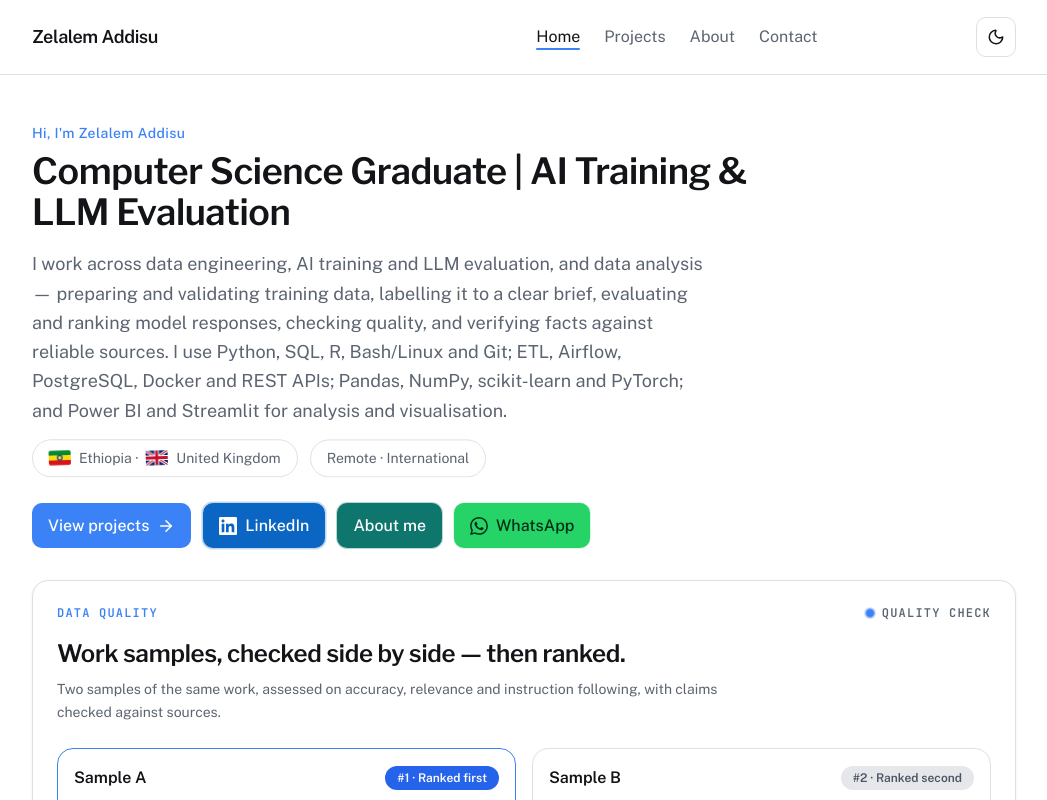
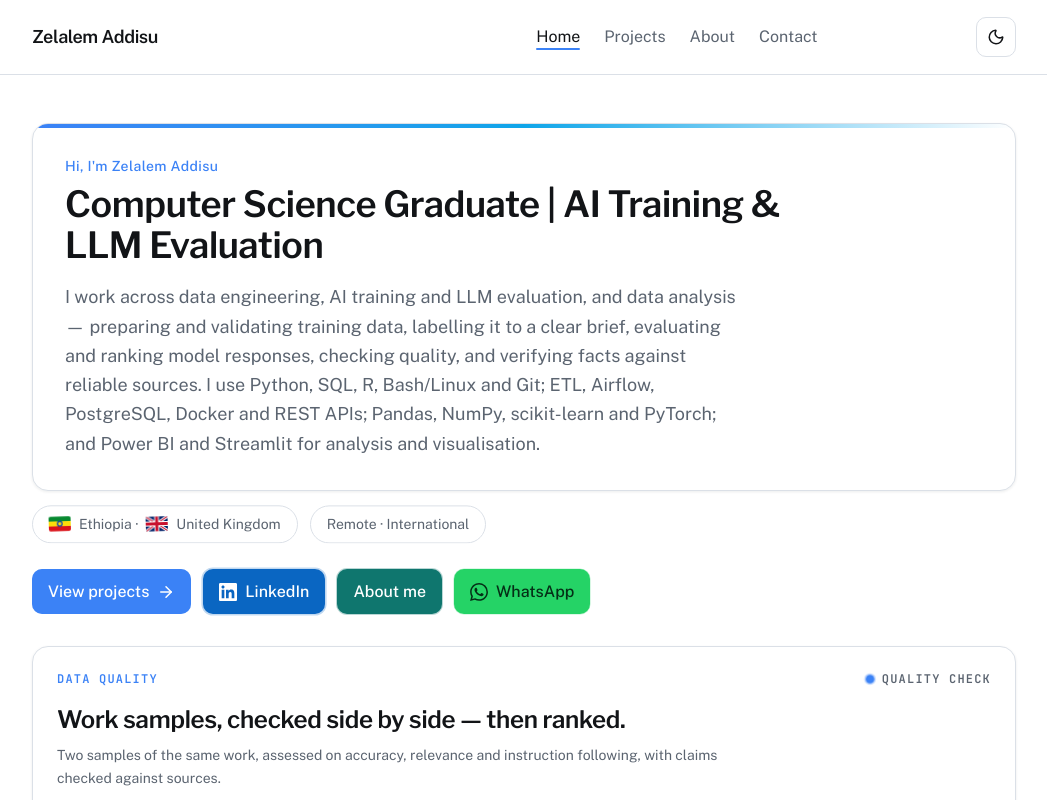
Before and after one commit to zola345rr/zelalem-portfolio, a Next.js app: page / in a window 1280 px wide. Shown: the top 800 px of the page, without its empty margins (116-1163 px from the left). Built offline with nearby package versions, Linux system fonts and the light colour scheme.

Commit message:
dfereeyyrzyze

```diff
--- a/src/app/page.tsx
+++ b/src/app/page.tsx
@@ -11,15 +11,18 @@ export default function Home() {
   return (
     <div className="mx-auto max-w-5xl min-w-0 px-5 py-8 sm:py-12">
       <section aria-labelledby="intro-heading">
-        <p className="text-sm font-medium tracking-wide text-[#3b82f6]">
+        <div className="anim-rise relative overflow-hidden rounded-2xl border border-[#2a2e35] bg-[#1a1d22] p-6 shadow-[0_16px_40px_rgba(0,0,0,0.25)] sm:p-8">
+          <span className="absolute inset-x-0 top-0 h-1 bg-gradient-to-r from-[#3b82f6] via-[#0ea5e9] to-transparent" aria-hidden="true" />
+          <p className="anim-rise text-sm font-medium tracking-wide text-[#3b82f6]" style={{ animationDelay: "0.1s" }}>
             {profile.greeting}
           </p>
-        <h1 id="intro-heading" className="mt-2 max-w-3xl text-[28px] font-semibold leading-[1.15] tracking-tight sm:text-4xl">
+          <h1 id="intro-heading" className="anim-rise mt-2 max-w-3xl text-[28px] font-semibold leading-[1.15] tracking-tight sm:text-4xl" style={{ animationDelay: "0.2s" }}>
             {profile.headline}
           </h1>
-        <p className="mt-4 max-w-2xl text-base leading-relaxed text-[#a8adb6] sm:text-lg">
+          <p className="anim-rise mt-4 max-w-2xl text-base leading-relaxed text-[#a8adb6] sm:text-lg" style={{ animationDelay: "0.3s" }}>
             {profile.introduction}
           </p>
+        </div>
         <div className="mt-4 flex flex-col gap-3 sm:flex-row sm:flex-wrap">
           <p className="anim-pill-rise inline-flex min-w-0 flex-wrap items-center gap-2 rounded-full border border-[#2a2e35] px-4 py-2 text-sm text-[#a8adb6]" style={{ animationDelay: "0.05s" }}>
             <EthiopiaFlag /> Ethiopia · <UkFlag /> United Kingdom
```
Lines whose indentation alone changed are shown as unchanged.
